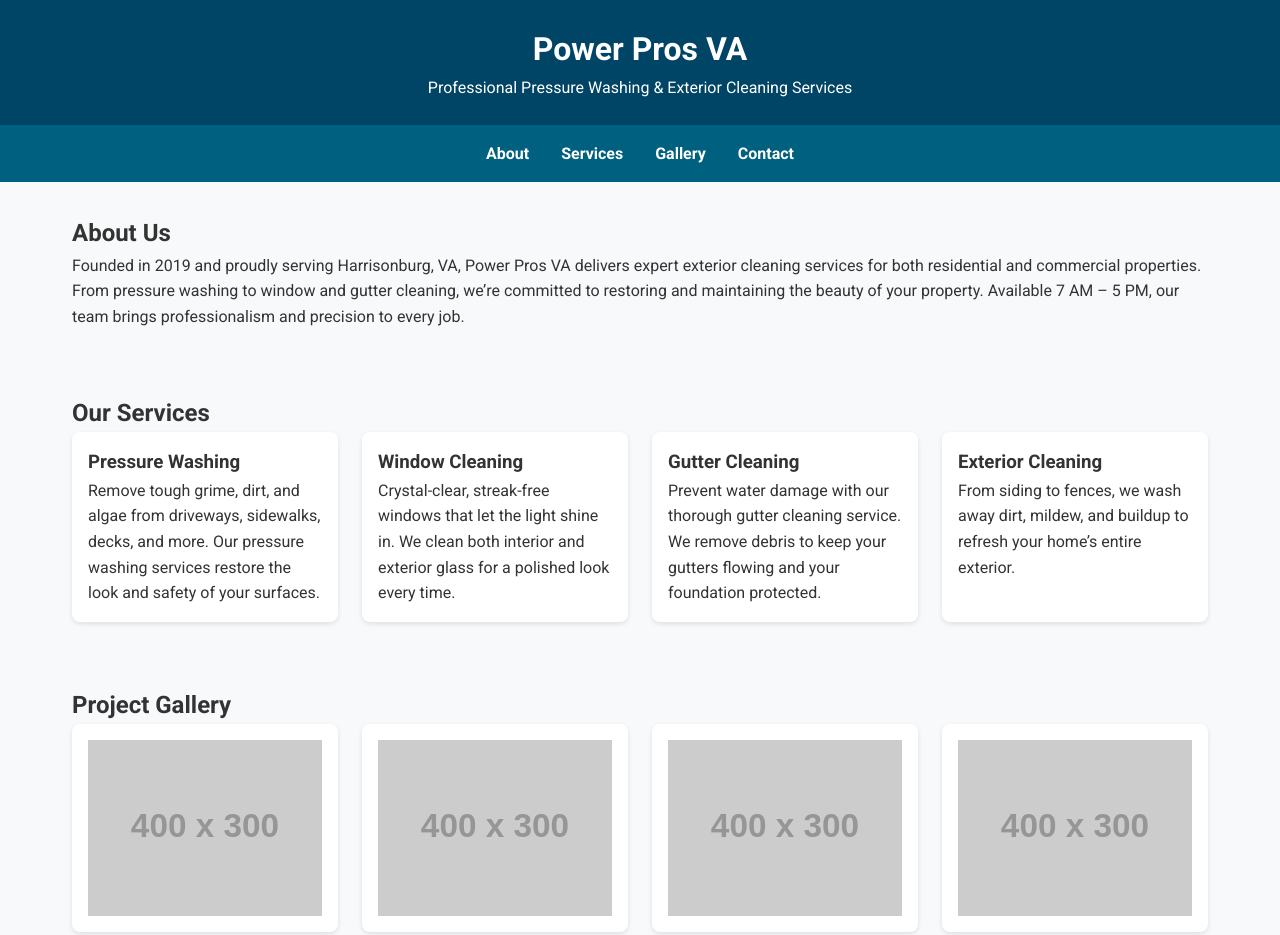
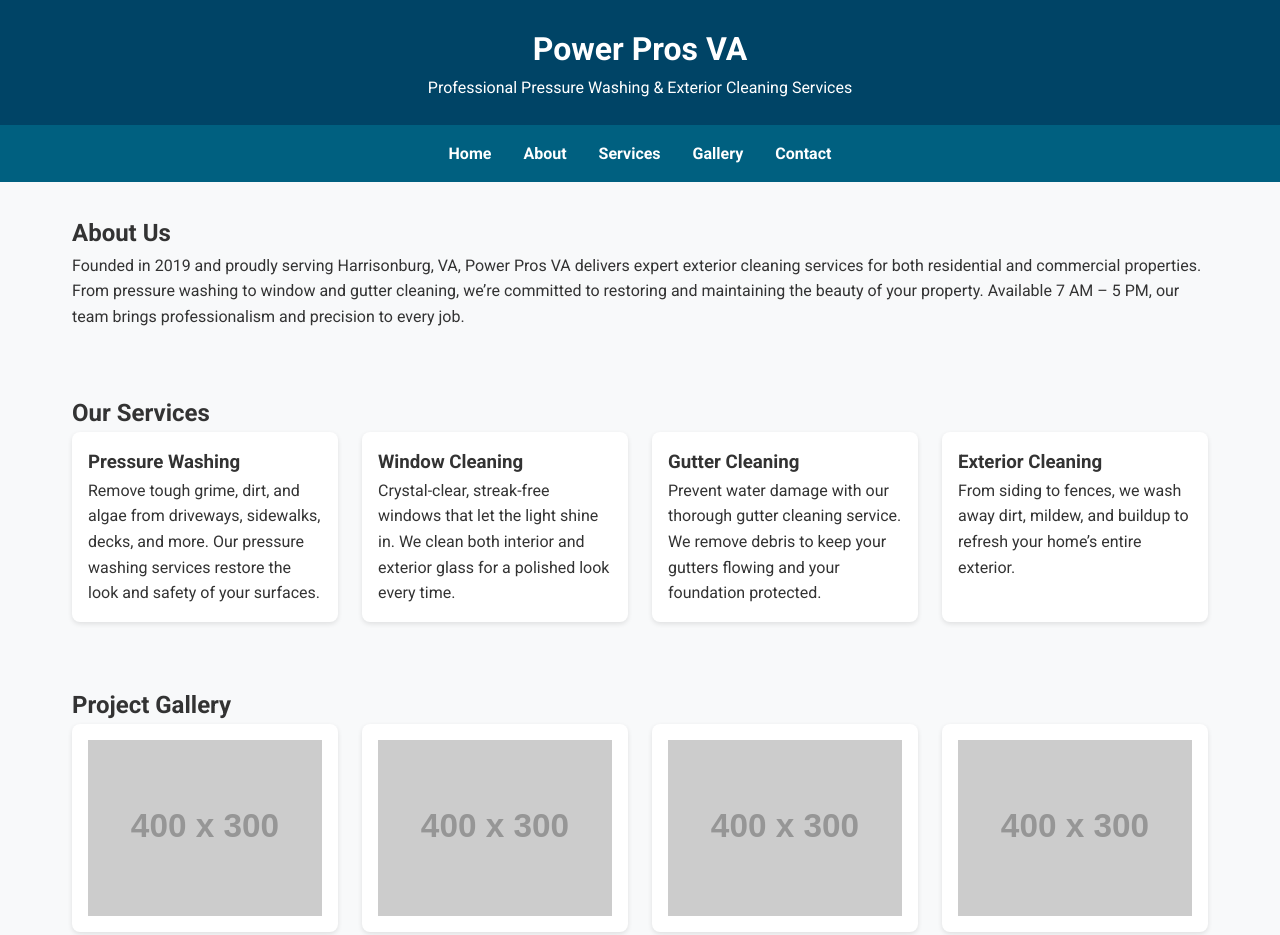
Before and after one commit to Glixxy12/powerprosva2, a plain HTML site: page index.html in a window 1280 px wide. Shown: the top 935 px of the page. Drawn offline with Linux system fonts and the light colour scheme; placeholder pictures from the web are drawn by us.

Commit message:
Update index.html

```diff
--- a/index.html
+++ b/index.html
@@ -16,10 +16,11 @@
 
   <nav>
     <ul>
-      <li><a href="#about">About</a></li>
-      <li><a href="#services">Services</a></li>
-      <li><a href="#gallery">Gallery</a></li>
-      <li><a href="#contact">Contact</a></li>
+      <li><a href="index.html">Home</a></li>
+      <li><a href="about.html">About</a></li>
+      <li><a href="services.html">Services</a></li>
+      <li><a href="gallery.html">Gallery</a></li>
+      <li><a href="contact.html">Contact</a></li>
     </ul>
   </nav>
 
@@ -62,7 +63,7 @@
 
   <section id="contact">
     <h2>Contact Us</h2>
-    <form>
+    <form action="submit_form.php" method="POST">
       <input type="text" name="name" placeholder="Your Name" required>
       <input type="email" name="email" placeholder="Your Email" required>
       <input type="tel" name="phone" placeholder="Your Phone Number" required>
```
